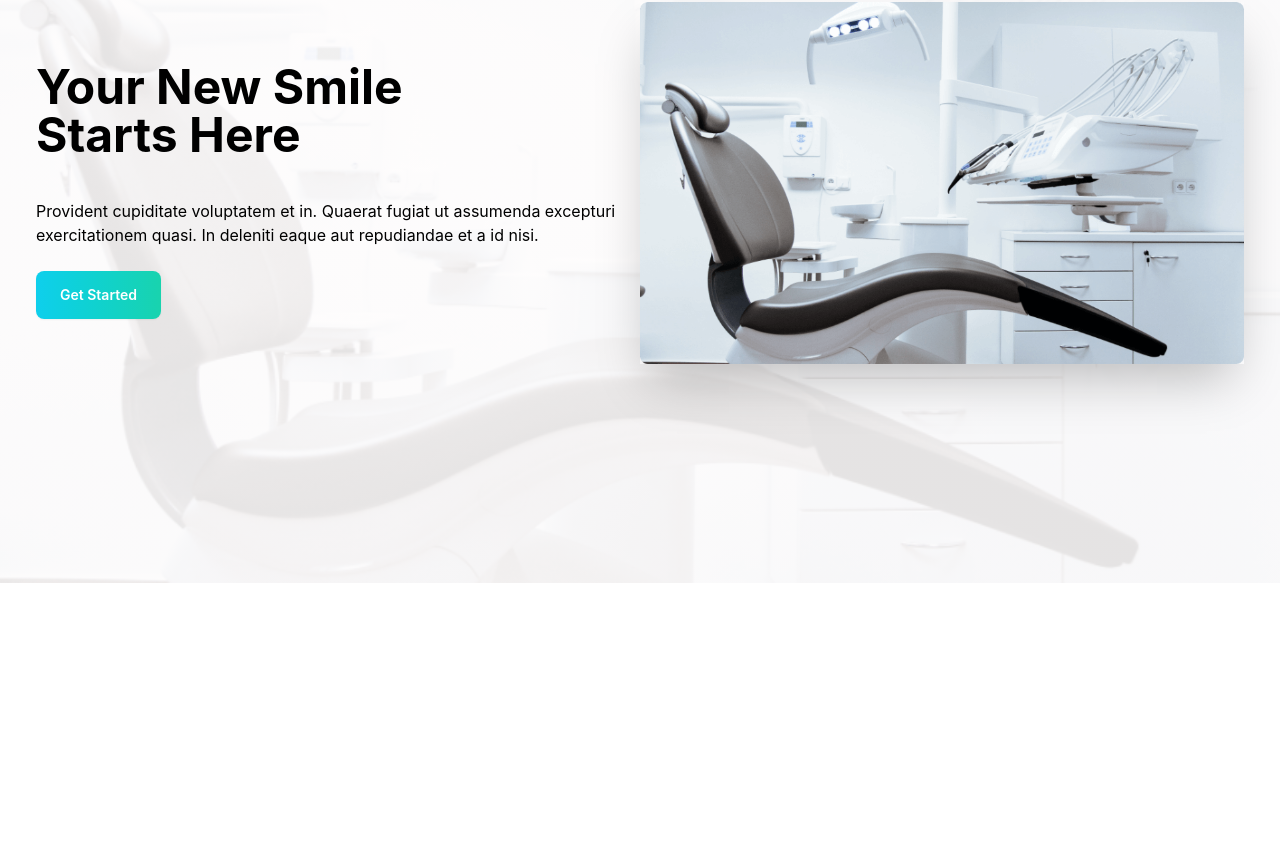
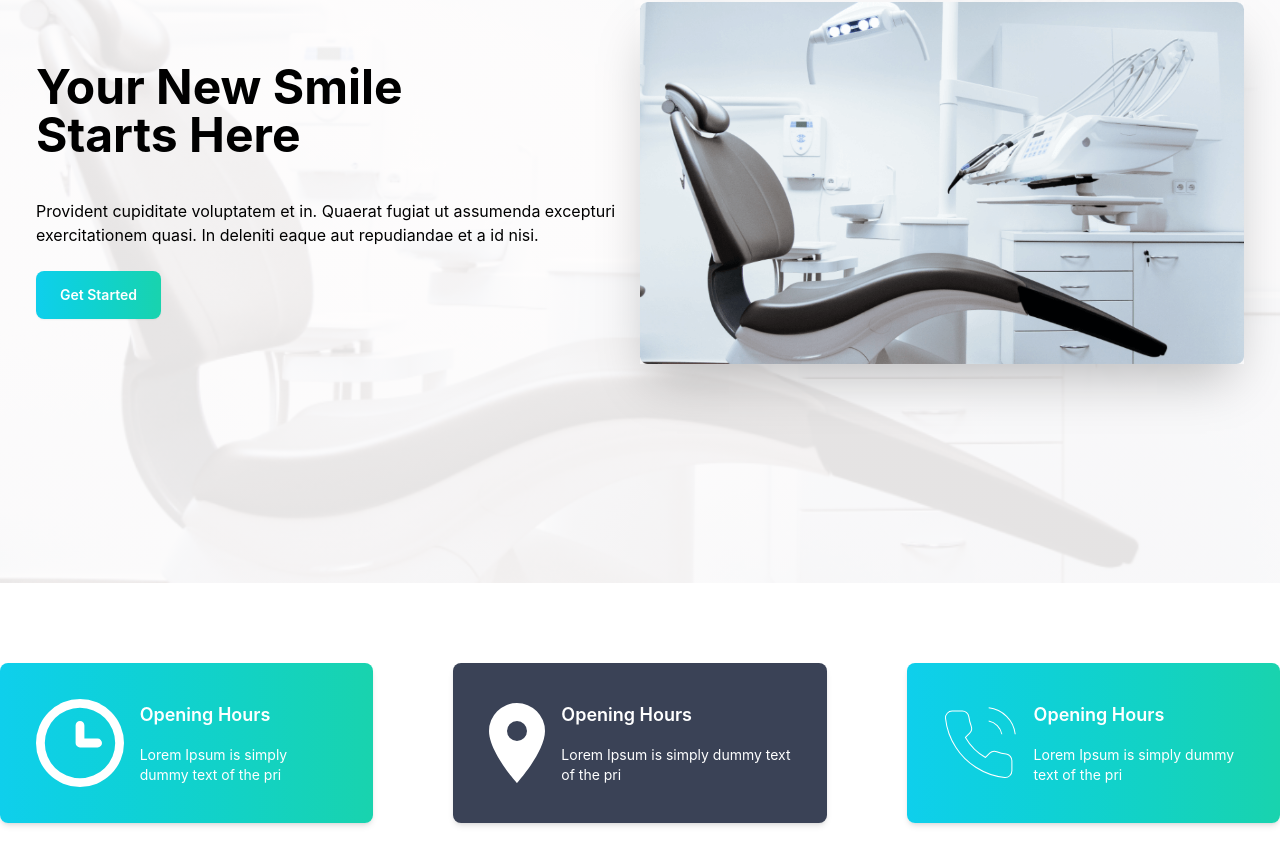
Before and after one commit to Riday1/dentist-client, a React (Create React App) app: page / in a window 1280 px wide. Shown: the part 313-1178 px from the top of the page. Before the commit the page ends 896 px from the top, so only its background shows below. Built offline with nearby package versions, Linux system fonts and the light colour scheme.

Commit message:
stat part is completed

```diff
--- a/src/Pages/Home/Home/Home.js
+++ b/src/Pages/Home/Home/Home.js
@@ -1,10 +1,12 @@
 import React from 'react';
 import Banner from '../Banner/Banner';
+import Stats from '../Stat/Stats';
 
 const Home = () => {
     return (
         <div className=''>
             <Banner></Banner>
+            <Stats></Stats>
 
         </div>
     );
--- /dev/null
+++ b/src/Pages/Home/Stat/Stats.js
@@ -0,0 +1,33 @@
+import React from 'react';
+import clockLogo from '../../../assets/icons/clock.svg'
+import markerLogo from '../../../assets/icons/marker.svg'
+import phoneLogo from '../../../assets/icons/phone.svg'
+const Stats = () => {
+    return (
+        <div className=" grid  lg:grid-cols-3 md:grid-cols-2 grid-cols-1 gap-20 my-20 ">
+            <div className='shadow-md flex items-center justify-between p-9 bg-gradient-to-r from-primary to-secondary rounded-lg '>
+                <img src={clockLogo} alt="" />
+                <div className='ml-4'>
+                    <h1 className='text-lg mb-4 font-semibold text-white'>Opening Hours</h1>
+                    <p className='text-sm text-white'>Lorem Ipsum is simply dummy text of the pri</p>
+                </div>
+            </div>
+            <div className='shadow-md flex items-center justify-between p-9 bg-accent rounded-lg '>
+                <img src={markerLogo} alt="" />
+                <div className='ml-4'>
+                    <h1 className='text-lg mb-4 font-semibold text-white'>Opening Hours</h1>
+                    <p className='text-sm text-white'>Lorem Ipsum is simply dummy text of the pri</p>
+                </div>
+            </div>
+            <div className='shadow-md flex items-center justify-between p-9 bg-gradient-to-r from-primary to-secondary rounded-lg '>
+                <img src={phoneLogo} alt="" />
+                <div className='ml-4'>
+                    <h1 className='text-lg mb-4 font-semibold text-white'>Opening Hours</h1>
+                    <p className='text-sm text-white'>Lorem Ipsum is simply dummy text of the pri</p>
+                </div>
+            </div>
+        </div>
+    );
+};
+
+export default Stats;
```
